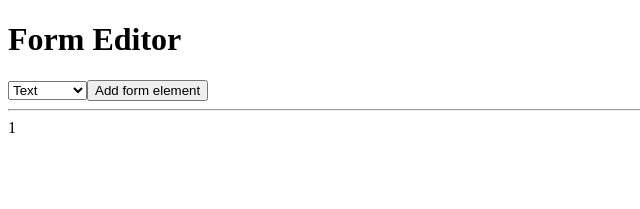
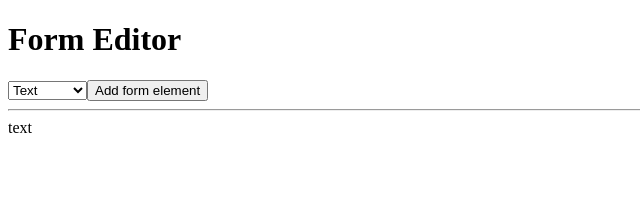
Before and after one commit to jannunzi/webdev-summer1-2018-poc-angular, an Angular app: page / in a window 1280 px wide. Both pictures are taken after a click on the button "Add form element". Shown: the top 209 px of the page, without its empty margins (0-640 px from the left). Built offline with nearby package versions, Linux system fonts and the light colour scheme.

Commit message:
rendering form elements with ngFor

```diff
--- a/src/app/form-editor/form-editor.component.html
+++ b/src/app/form-editor/form-editor.component.html
@@ -9,4 +9,7 @@
   Add form element
 </button>
 <hr/>
-{{formElements.length}}
+
+<div *ngFor="let formElement of formElements">
+  {{formElement.type}}
+</div>
--- a/src/app/form-editor/form-editor.component.ts
+++ b/src/app/form-editor/form-editor.component.ts
@@ -12,7 +12,6 @@ export class FormEditorComponent implements OnInit {
   constructor() { }
 
   addFormElement(inputType) {
-    console.log(inputType);
     const formElement = {
       type: inputType
     };
```
